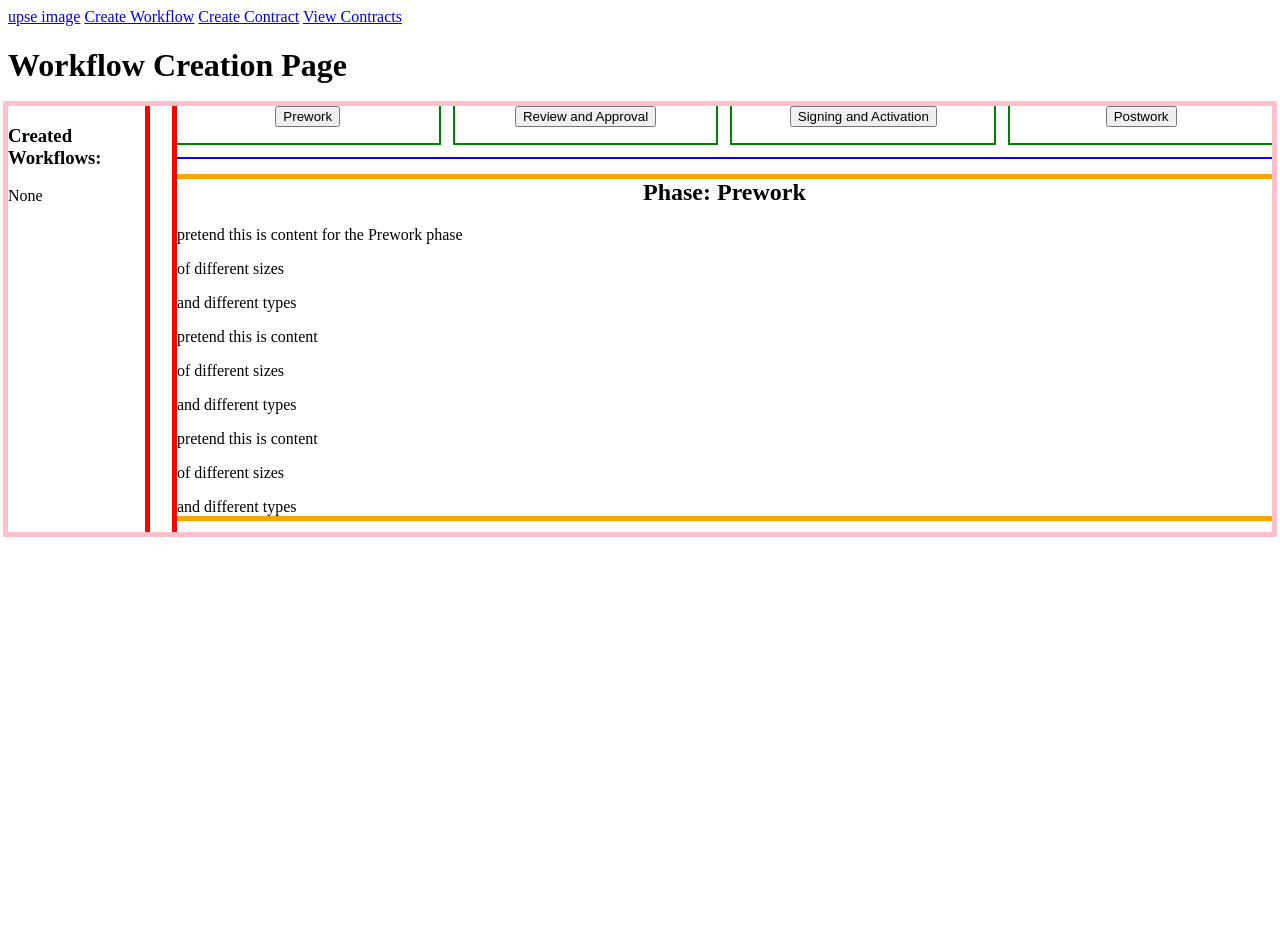
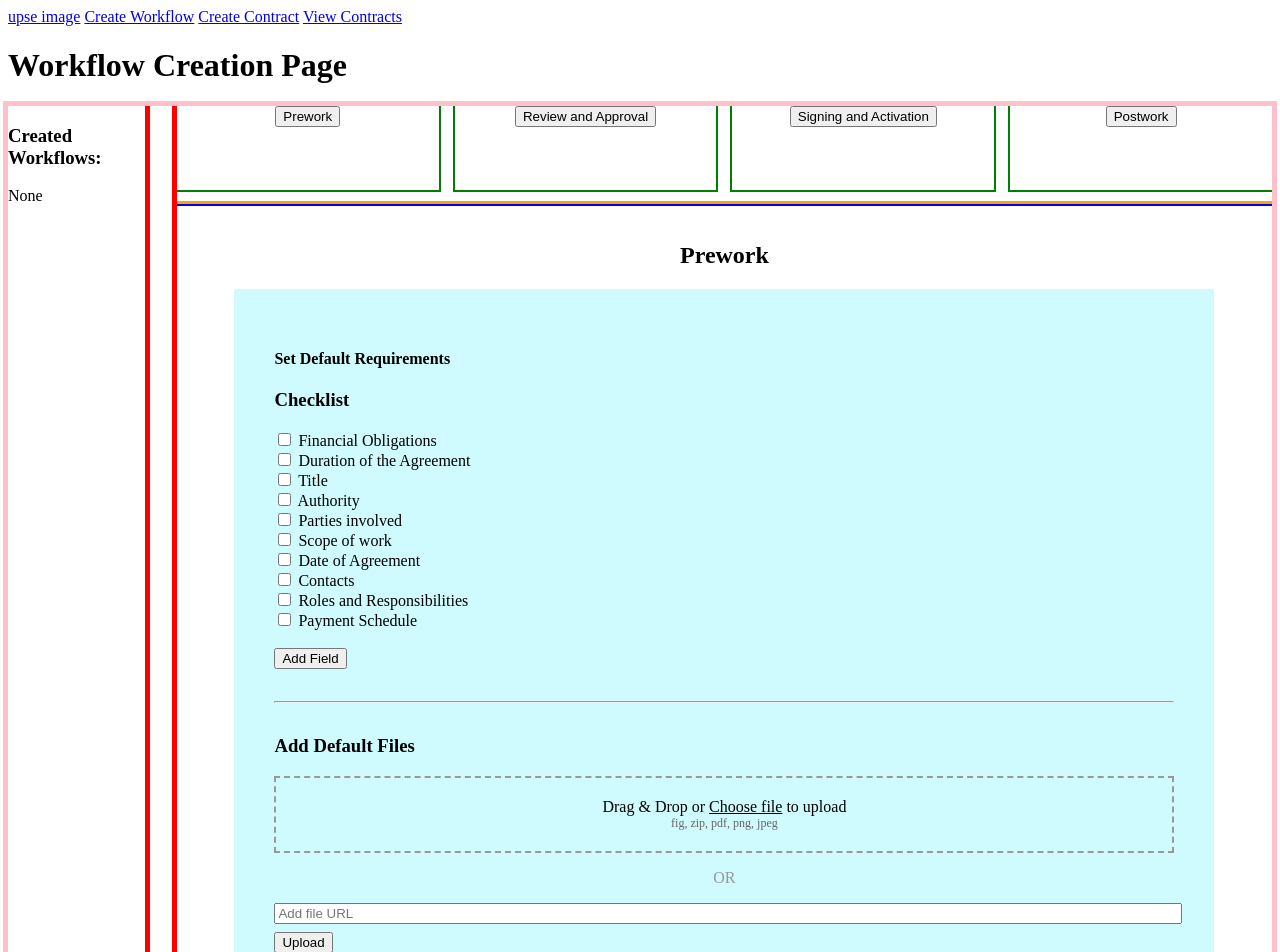
Before and after one commit to RK-200/192upsecms, a SvelteKit app in the folder cims/: page /workflow in a window 1280 px wide. Shown: the top 952 px of the page. Before the commit the page ends 800 px from the top, so only its background shows below. Built offline with nearby package versions, Linux system fonts and the light colour scheme.

Commit message:
content for all phases no styling except background

```diff
--- /dev/null
+++ b/cims/src/lib/WorkflowPhase.svelte
@@ -0,0 +1,31 @@
+<script lang="ts">
+    import Prework from "$lib/phases/Prework.svelte";
+    import ReviewApproval from "$lib/phases/ReviewApproval.svelte";
+    import SigningActivation from "$lib/phases/SigningActivation.svelte";
+    import Postwork from "$lib/phases/Postwork.svelte";
+
+    export let phase: string;
+</script>
+
+<div class="phase debug-box">
+    <h2 style="text-align:center">{phase}</h2>
+
+    {#if phase === "Prework"}
+        <Prework />
+    {:else if phase === "Review and Approval"}
+        <ReviewApproval />
+    {:else if phase === "Signing and Activation"}
+        <SigningActivation />
+    {:else if phase === "Postwork"}
+        <Postwork />
+    {/if}
+</div>
+
+<style>
+    .phase {
+        padding: 1rem;
+    }
+    .debug-box {
+        outline: 5px solid orange;
+    }
+</style>
--- /dev/null
+++ b/cims/src/lib/phases/Postwork.svelte
@@ -0,0 +1,48 @@
+<script lang="ts">
+  let milestones = [
+    { text: "Milestone 1", done: false },
+    { text: "Milestone 2", done: false },
+    { text: "Milestone 3", done: false }
+  ];
+
+  let terminationType = "";
+  let reason = "";
+</script>
+
+<div style="max-width: 900px; margin: 0 auto; padding: 40px; background: #CBC3E3 ;">
+
+<h3>Output Milestones</h3>
+
+{#each milestones as m}
+  <label>
+    <input type="checkbox" bind:checked={m.done} />
+    {m.text}
+  </label>
+  <br />
+{/each}
+
+<br />
+
+<button type="button">
+  Add Milestone
+</button>
+
+<hr />
+
+<h2>Terminate Contract</h2>
+
+<label>Nature of Termination</label>
+<br />
+
+<select bind:value={terminationType}>
+  <option value="">Termination type</option>
+  <option>Immediate</option>
+  <option>With Notice</option>
+</select>
+<br /><br />
+<textarea rows="4" cols="40" placeholder="Add Reasoning For Termination..." bind:value={reason}></textarea>
+<br /><br />
+<button type="button">
+  Confirm
+</button>
+</div>
--- /dev/null
+++ b/cims/src/lib/phases/Prework.svelte
@@ -0,0 +1,65 @@
+<script lang="ts">
+  let checklist = [
+    { text: "Financial Obligations", done: false },
+    { text: "Duration of the Agreement", done: false },
+    { text: "Title", done: false },
+    { text: "Authority", done: false },
+    { text: "Parties involved", done: false },
+    { text: "Scope of work", done: false },
+    { text: "Date of Agreement", done: false },
+    { text: "Contacts", done: false },
+    { text: "Roles and Responsibilities", done: false },
+    { text: "Payment Schedule", done: false }
+  ];
+</script>
+
+<!-- CENTERED CONTENT BOX -->
+<div style="max-width: 900px; margin: 0 auto; padding: 40px; background: #cffafe;">
+  <h4>Set Default Requirements</h4>
+
+  <!-- CHECKLIST (simple vertical flow) -->
+  <h3>Checklist</h3>
+
+  {#each checklist as item}
+    <label>
+      <input type="checkbox" bind:checked={item.done} />
+      {item.text}
+    </label>
+    <br />
+  {/each}
+
+  <br />
+
+  <button type="button">
+    Add Field
+  </button>
+
+  <hr style="margin: 32px 0;" />
+
+  <!-- FILE UPLOAD (same simple flow) -->
+  <h3>Add Default Files</h3>
+
+  <div style="border: 2px dashed #999; padding: 20px; text-align: center;">
+    Drag & Drop or <u>Choose file</u> to upload
+    <div style="font-size: 12px; color: #666;">
+      fig, zip, pdf, png, jpeg
+    </div>
+  </div>
+
+  <p style="text-align: center; color: #999;">OR</p>
+
+  <input
+    type="text"
+    placeholder="Add file URL"
+    style="width: 100%; margin-bottom: 8px;"
+  />
+
+  <button type="button">
+    Upload
+  </button>
+
+  <div style="margin-top: 16px; text-align: right;">
+    <button type="button">Cancel</button>
+    <button type="button">Import</button>
+  </div>
+</div>
--- /dev/null
+++ b/cims/src/lib/phases/ReviewApproval.svelte
@@ -0,0 +1,81 @@
+<script lang="ts">
+  let approvals = [
+    {
+      stage: "Approval Stage 1",
+      items: [{ text: "Approval Item", done: false }]
+    },
+    {
+      stage: "Approval Stage 2",
+      items: []
+    }
+  ];
+
+  let fileUrl = "";
+</script>
+
+
+<div style="max-width: 900px; margin: 0 auto; padding: 40px; background: #fffee0;">
+
+
+<h3>Default Approval Checklist</h3>
+
+{#each approvals as stage}
+  <label>
+    <input type="checkbox" />
+    {stage.stage}
+  </label>
+  <br />
+
+  {#each stage.items as item}
+    <div>
+      <label>
+        <input type="checkbox" bind:checked={item.done} />
+        {item.text}
+      </label>
+    </div>
+  {/each}
+
+  <button type="button">
+    Add Approval Item
+  </button>
+
+  <br /><br />
+{/each}
+
+<button type="button">
+  Add Stage
+</button>
+
+<hr />
+
+<h3>Add Files</h3>
+
+<div>
+  Drag & Drop or <u>Choose file</u> to upload
+</div>
+
+<p>fig, zip, pdf, png, jpeg</p>
+
+<p>OR</p>
+
+<input
+  type="text"
+  placeholder="Add file URL"
+  bind:value={fileUrl}
+/>
+
+<button type="button">
+  Upload
+</button>
+
+<br /><br />
+
+<button type="button">
+  Cancel
+</button>
+
+<button type="button">
+  Import
+</button>
+
+</div>
--- /dev/null
+++ b/cims/src/lib/phases/SigningActivation.svelte
@@ -0,0 +1,27 @@
+<script lang="ts">
+    let checklist = [
+        { text: "party 1", done: false },
+        { text: "party 2", done: false },
+        { text: "party 3", done: false }
+
+    ];
+    let notes = "";
+
+</script>
+
+<div style="max-width: 900px; margin: 0 auto; padding: 40px; background: #FDAA48;">
+
+<h3>Checklist</h3>
+{#each checklist as item}
+    <label>
+        <input type="checkbox" bind:checked={item.done} />
+        {item.text}
+    </label>
+    <br />
+{/each}
+
+<button type="button">
+    Signiture
+</button>
+
+</div>
--- a/cims/src/routes/workflow/WorkflowMainPanel.svelte
+++ b/cims/src/routes/workflow/WorkflowMainPanel.svelte
@@ -1,5 +1,5 @@
 <script lang="ts">
-    import WorkflowPhase from "./WorkflowPhase.svelte";
+    import WorkflowPhase from "../../lib/WorkflowPhase.svelte";
 
     let activePhase = $state("Prework");
     let phases = ["Prework", "Review and Approval", "Signing and Activation", "Postwork"];
--- a/cims/src/routes/workflow/WorkflowPhase.svelte
+++ /dev/null
@@ -1,25 +0,0 @@
-<script lang="ts">
-    let { phase } = $props();
-</script>
-
-<div class="phase debug-box">
-    <h2 style="text-align:center">Phase: {phase}</h2>
-    <p>pretend this is content for the {phase} phase</p>
-    <p>of different sizes</p>
-    <p>and different types</p>
-    <p>pretend this is content</p>
-    <p>of different sizes</p>
-    <p>and different types</p>
-    <p>pretend this is content</p>
-    <p>of different sizes</p>
-    <p>and different types</p>
-</div>
-
-<style>
-    .phase {
-
-    }
-    .debug-box {
-        outline: 5px solid orange;
-    }
-</style>
```
Also changed, not shown: 1 other file (tests, documents, lock files or other folders).
